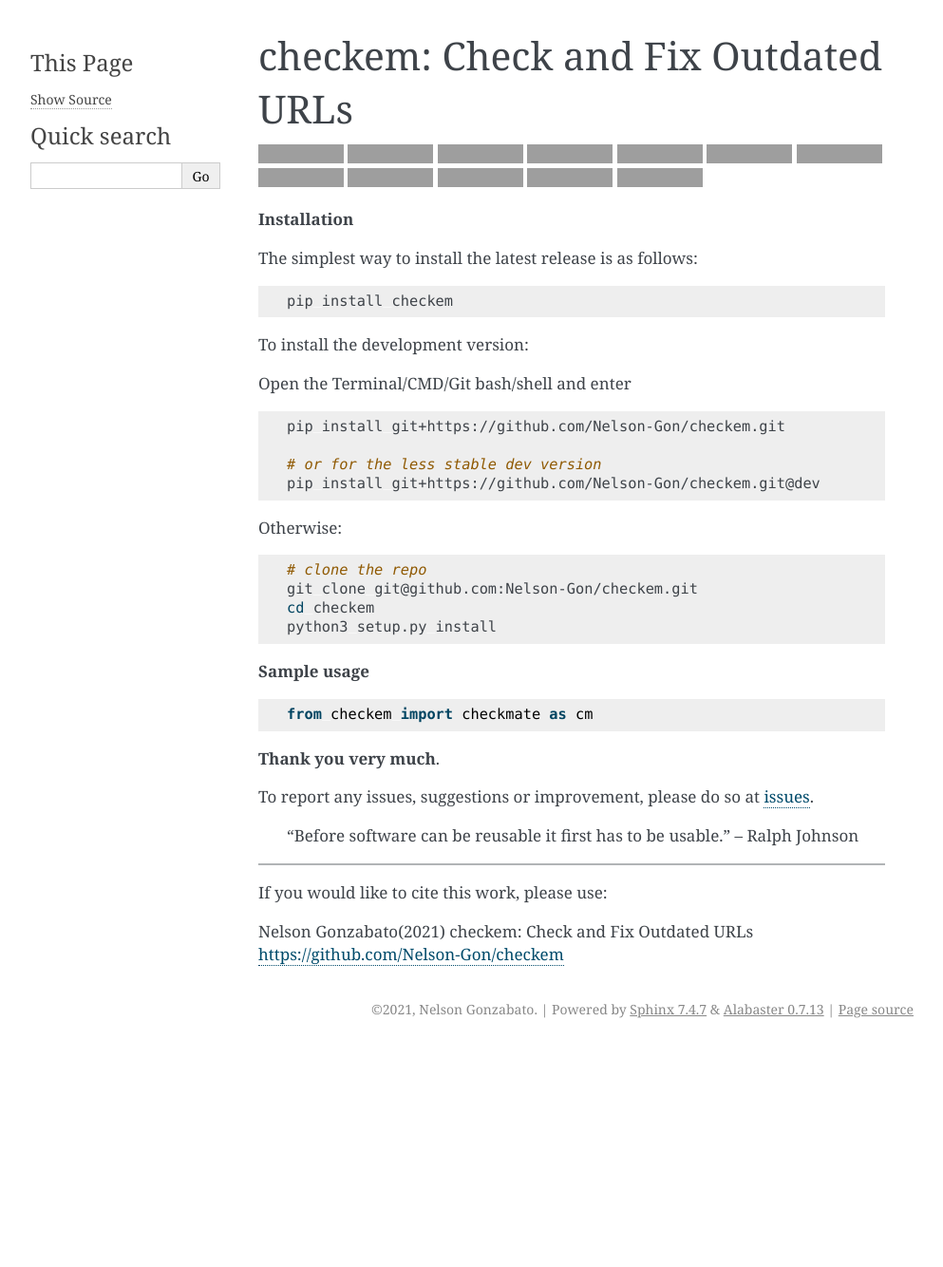
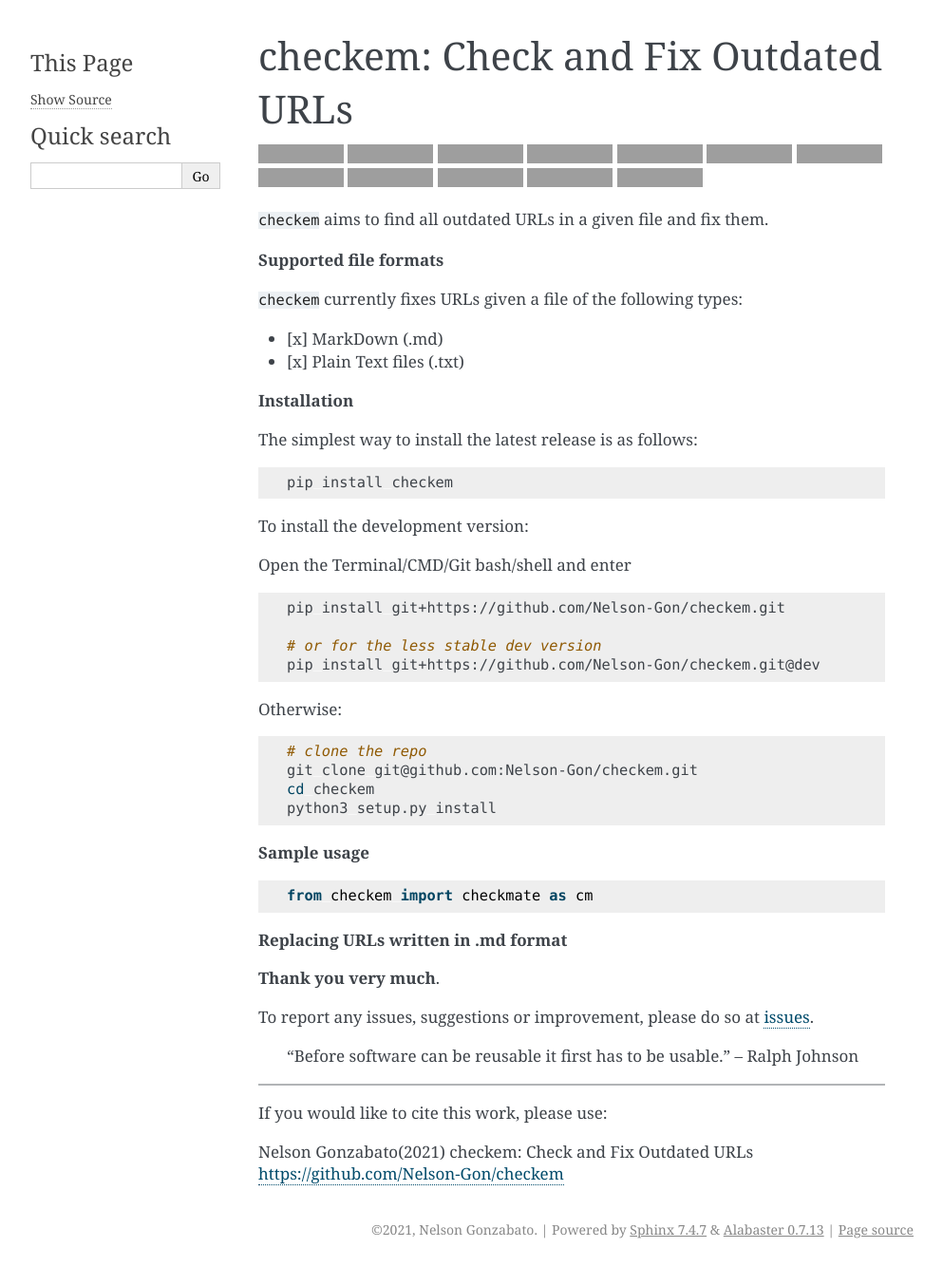
Before and after one commit to Nelson-Gon/urlfix, a Sphinx documentation site: the page built from docs/source/README.rst, in a window 1280 px wide, cut to the strip 0-1334 px from the top of the page. Shown: the whole strip at 95% size, without its empty margins (148-1141 px from the left). Built offline with Sphinx 7.4.7, drawn with Linux system fonts in a browser that asks for light colours; before the commit the page ends 1102 px from its top, so only the background shows below that; grey boxes are pictures that could not be loaded.

Commit message:
Add supported formats for now

```diff
--- a/docs/source/README.rst
+++ b/docs/source/README.rst
@@ -63,6 +63,16 @@
    :alt: GitHub issues-closed
 
 
+``checkem`` aims to find all outdated URLs in a given file and fix them.
+
+**Supported file formats**
+
+``checkem`` currently fixes URLs given a file of the following types:
+
+
+* [x] MarkDown (.md)
+* [x] Plain Text files (.txt)
+
 **Installation**
 
 The simplest way to install the latest release is as follows:
@@ -99,6 +109,8 @@
 
    from checkem import checkmate as cm
 
+**Replacing URLs written in .md format**
+
 **Thank you very much**.
 
 To report any issues, suggestions or improvement, please do so
```
Also changed, not shown: README.md (+13 -0 lines).
